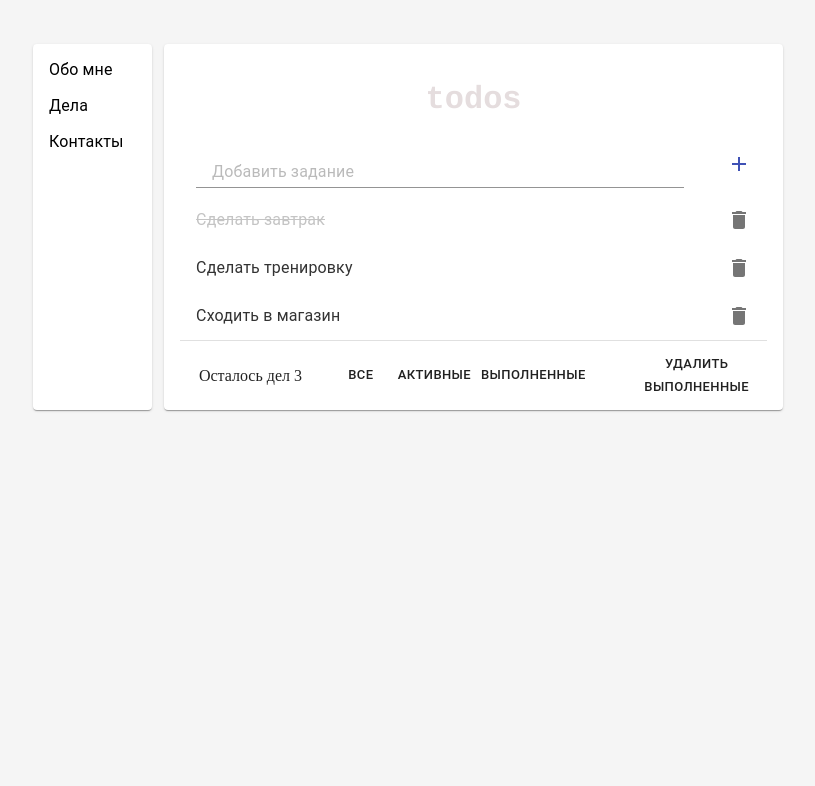
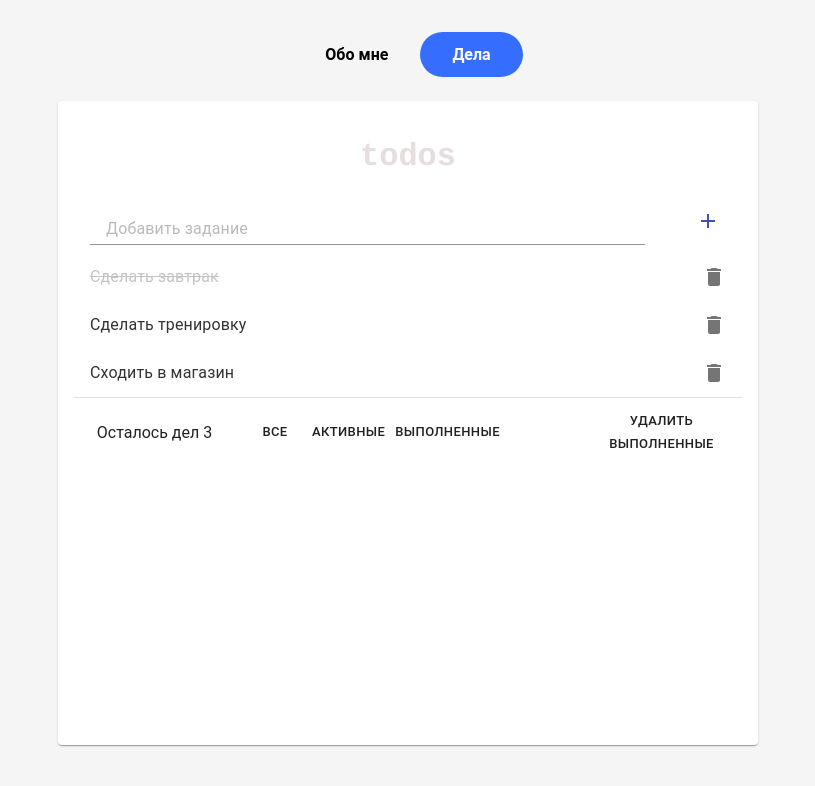
Before and after one commit to WebHeroSchool/Borozdin_todo, a React (Create React App) app: page /todo in a window 1280 px wide. Shown: the top 786 px of the page, without its empty margins (232-1047 px from the left). Built offline with nearby package versions, Linux system fonts and the light colour scheme.

Commit message:
Начато изменение файла About и App, удалёна страница контакты

```diff
--- a/src/components/About/About.js
+++ b/src/components/About/About.js
@@ -1,4 +1,5 @@
 import React from 'react';
+import Card from '@material-ui/core/Card';
 import CardContent from '@material-ui/core/CardContent';
 import CardHeader from '@material-ui/core/CardHeader';
 import Avatar from '@material-ui/core/Avatar';
@@ -62,9 +63,10 @@ class About extends React.Component {
     const { isLoading, repoList, fetchFailure, failure, userName, userAvatarUrl, userBio,  userUrl} = this.state;
 
     return (
-      <div style={{minWidth: 550}}>
-        { isLoading ? <ProgressBar /> : fetchFailure ?  <Typography variant="h5" component="h2">{failure}</Typography> :
       <div>
+        { isLoading ? <Card><ProgressBar /></Card> : fetchFailure ?  <Card><Typography variant="h5" component="h2">{failure}</Typography></Card> :
+          <div>
+            <Card className={styles.userCard}>
               <CardHeader
                 avatar = {
                   <Avatar alt="Аватарка" src={userAvatarUrl}/>
@@ -76,7 +78,9 @@ class About extends React.Component {
                 }
                 subheader={userBio}
               />
-            <CardContent style={{minWidth: 550}}>
+            </Card>
+            <Card className={styles.repoCard}>
+              <CardContent>
                 <Typography variant="h6" component="h2">
                   Мои репозитории:
                 </Typography>
@@ -89,6 +93,7 @@ class About extends React.Component {
                     </Link>))}
                 </List>
               </CardContent>
+            </Card>
           </div>
         }
       </div>
--- a/src/components/About/About.module.css
+++ b/src/components/About/About.module.css
@@ -1,3 +1,14 @@
+.userCard{
+  margin-bottom: 14px;
+  max-width: 700px;
+  height: 200px;
+}
+
+.repoCard {
+  max-width: 700px;
+  height: 432px;
+}
+
 .link {
   text-decoration: none;
   color: black;
--- a/src/components/App/App.js
+++ b/src/components/App/App.js
@@ -1,44 +1,23 @@
 import React from 'react';
-import { BrowserRouter as Router, Route, Link } from 'react-router-dom';
+import { BrowserRouter as Router, Route, Link, NavLink } from 'react-router-dom';
 import Card from '@material-ui/core/Card';
-import MenuItem from '@material-ui/core/MenuItem';
-import MenuList from '@material-ui/core/MenuList';
 
 import Todo from '../Todo/Todo';
 import About from '../About/About';
-import Contacts from '../Contacts/Contacts';
 
 import styles from './App.module.css';
-
-const HOC = (Component) => {
-  return class extends React.Component {
-    render() {
-      return(
-        <Component {...this.props} className={styles.link}>
-          <MenuItem> {this.props.children} </MenuItem>
-        </Component>
-      )
-    }
-  }
-};
-
-const HOCLink = HOC(Link);
 
 const App = () =>  (
   <Router>
     <div className = {styles.wrap}>
       <Card className = {styles.sidebar}>
-        <MenuList>
-          <HOCLink to='/'>Обо мне</HOCLink>
-          <HOCLink to='/todo'>Дела</HOCLink>
-          <HOCLink to='/contacts'>Контакты</HOCLink>
-        </MenuList>
+        <NavLink exact to='/' className={styles.link} activeClassName={styles.active_link}>Обо мне</NavLink>
+        <NavLink to='/todo' className={styles.link} activeClassName={styles.active_link}>Дела</NavLink>
       </Card>
-      <Card className = {styles.content}>
+      <div className = {styles.content}>
         <Route path='/' exact component={About} />
         <Route path='/todo' component={Todo} />
-        <Route path='/contacts' component={Contacts} />
-      </Card>
+      </div>
     </div>
   </Router>
 );
--- a/src/components/App/App.module.css
+++ b/src/components/App/App.module.css
@@ -1,24 +1,43 @@
 body {
   background-color: #f5f5f5;
-  padding-top: 36px;
+  font-family: 'Roboto', sans-serif;
+  font-style: normal;
+  font-weight: normal;
 }
 
 .sidebar {
-  grid-area: sidebar;
+  display: flex;
+  justify-content: center;
+  padding: 24px;
+}
+
+.wrap .sidebar {
+  background-color: #f5f5f5;
+  box-shadow: none;
 }
 
 .content {
-  grid-area: content;
+  /* grid-area: content; */
 }
 
 .wrap {
-  display: grid;
-  grid-template-areas: 'sidebar ... content content';
+  display: flex;
+  flex-direction: column;
   margin: auto;
-  width: 750px;
+  max-width: 700px;
 }
 
 .link {
   text-decoration: none;
   color: black;
+  font-weight: bold;
+  font-size: 16px;
+  line-height: 19px;
+  padding: 13px 32px;
 }
+
+.active_link {
+  border-radius: 37px;
+  background: #356EFF;
+  color: #fff;
+}
--- a/src/components/Contacts/Contacts.js
+++ /dev/null
@@ -1,14 +0,0 @@
-import React from 'react';
-import CardContent from '@material-ui/core/CardContent';
-
-const Contacts = () => {
-  return (
-    <CardContent style={{minWidth: 550}}>
-      <h1>
-        Contacts
-      </h1>
-    </CardContent>
-  )
-}
-
-export default Contacts;
--- a/src/components/Todo/Todo.js
+++ b/src/components/Todo/Todo.js
@@ -1,5 +1,6 @@
 import React, { useState, useEffect } from 'react';
 import CardContent from '@material-ui/core/CardContent';
+import Card from '@material-ui/core/Card';
 
 import ItemList from '../ItemList/ItemList';
 import InputItem from '../InputItem/InputItem';
@@ -83,6 +84,7 @@ const Todo = () => {
   };
 
   return (
+    <Card className={styles.todoCard}>
       <CardContent style={{paddingBottom: 8}}>
         <h1 className = {styles.title}>todos</h1>
         <InputItem onClickAdd={onClickAdd} />
@@ -93,6 +95,7 @@ const Todo = () => {
         />
         <Footer count={count} />
       </CardContent>
+    </Card>
   );
 }
 
--- a/src/components/Todo/Todo.module.css
+++ b/src/components/Todo/Todo.module.css
@@ -1,3 +1,8 @@
+.todoCard {
+  max-width: 700px;
+  height: 644px;
+}
+
 .title {
   font-family: Courier;
   color: #e5ddde;
```
Lines whose indentation alone changed are shown as unchanged.
